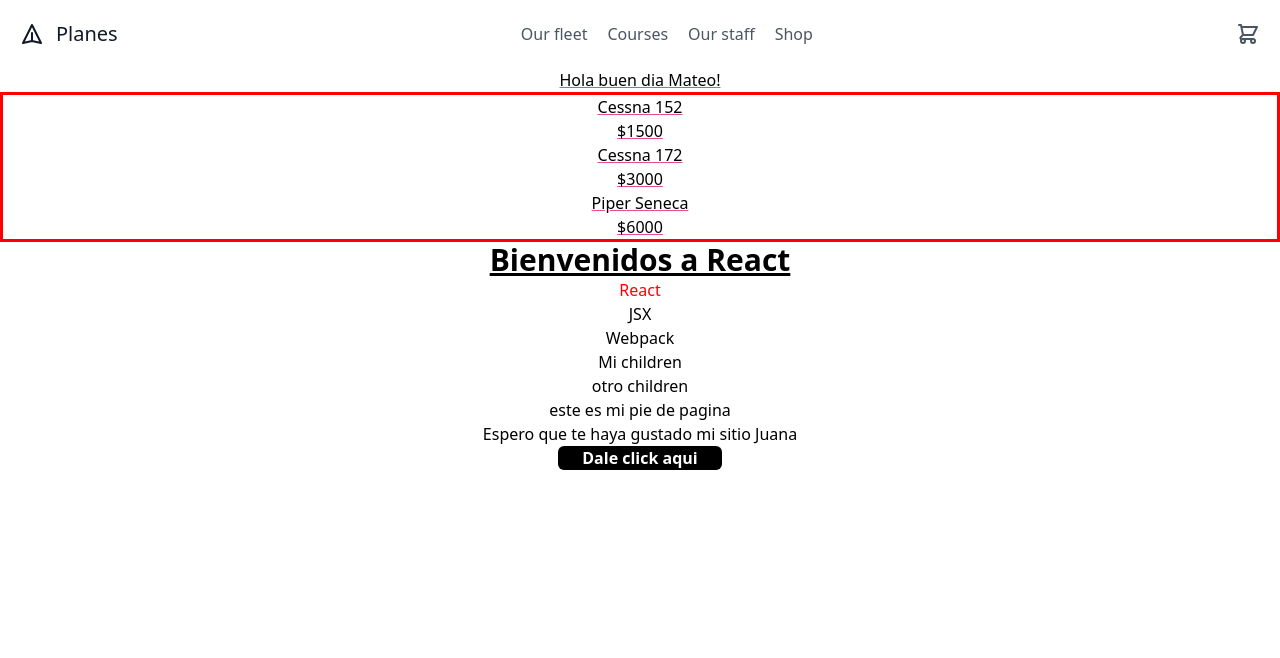
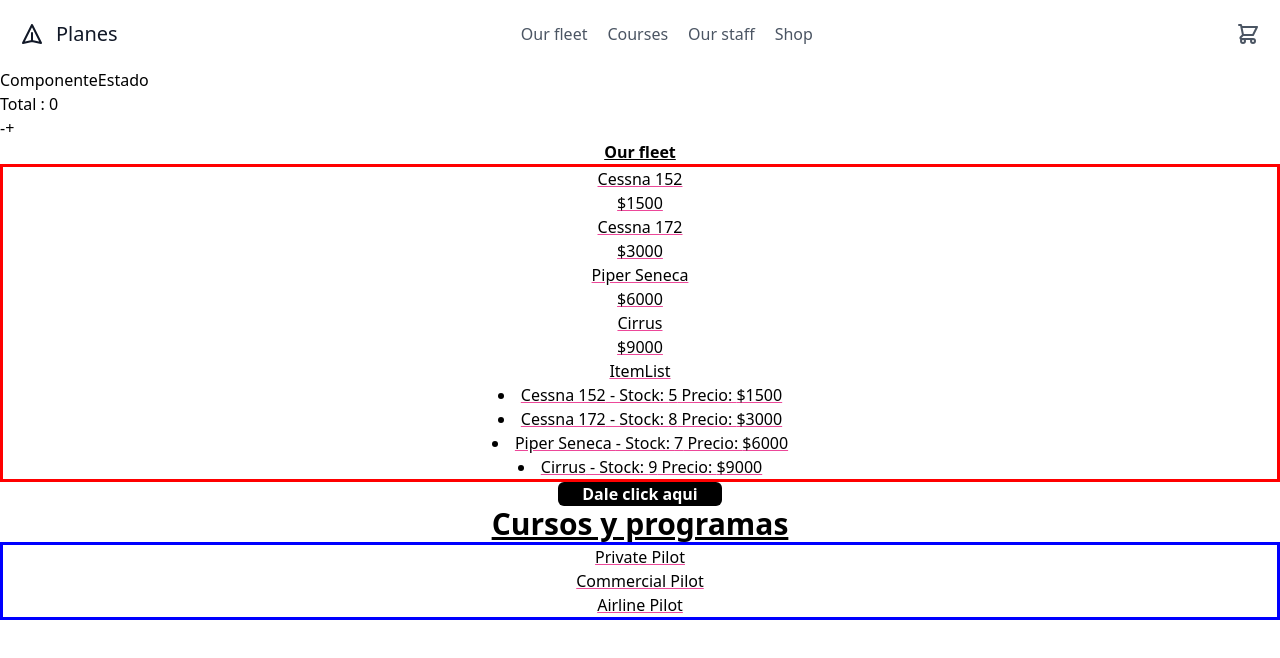
Before and after one commit to CandelaRivero/React, a React (Create React App) app: page /cursos in a window 1280 px wide. Shown: the top 658 px of the page. Built offline with nearby package versions, Linux system fonts and the light colour scheme.

Commit message:
Promises y map

```diff
--- a/src/App.js
+++ b/src/App.js
@@ -3,34 +3,36 @@
 import Footer from './components/Footer';
 import NavBar from './components/NavBar';
 import ItemListContainer from "./container/ItemListContainer";
+import ComponenteEstado from "./class4/ComponenteEstado";
+import Cursos from "./container/Cursos";
 
 function App() {
 
- const mensajeBienvenida = 'Bienvenidos a React'
+ // const mensajeBienvenida = 'Bienvenidos a React'
 
- const stylesLi = {
-   color: 'red'
- }
+// const stylesLi = {
+  // color: 'red'
+ // }
 
- const alertMsg = () => { alert ("Hola") }
+
+
+const alertMsg = () => { alert ("Hola") }
 
   return (
     <>
+
     <NavBar></NavBar>
-    <ItemListContainer nombre="Mateo"></ItemListContainer>
+    <ComponenteEstado></ComponenteEstado>
+    <ItemListContainer></ItemListContainer>
     <div className="App">
 
-      <h1 className="text-3xl font-bold underline">{mensajeBienvenida}</h1>
-      <ul>
-        <li style = {stylesLi}>React</li>
-        <li>JSX</li>
-        <li>Webpack</li>
-      </ul>
+
       <Footer name="Juana" action={alertMsg}>
 
-      <h3>Mi children</h3>
-      <h4>otro children</h4>
+
       </Footer>
+
+      <Cursos></Cursos>
     </div>
     </>
 
@@ -39,3 +41,11 @@
 }
 
 export default App;
+
+/*
+<h1 className="text-3xl font-bold underline">{mensajeBienvenida}</h1>
+<ul>
+  <li style = {stylesLi}>React</li>
+  <li>JSX</li>
+  <li>Webpack</li>
+</ul> */
--- /dev/null
+++ b/src/class4/ComponenteEstado.js
@@ -0,0 +1,98 @@
+
+import { useState} from 'react'
+
+const ComponenteEstado = () => {
+
+
+  const [contador, setContador] = useState(0)
+
+
+  const sumarHandler = () => {
+    setContador( contador + 1)
+   }
+
+   const restarHandler = () => {
+    setContador( contador - 1)
+   }
+
+   console.log ('render de ComponenteEstado');
+
+  return (
+
+    <>
+    <div >ComponenteEstado</div>
+    Total : {contador}
+    <br></br>
+    <button onClick={restarHandler}>-</button>
+    <button onClick={sumarHandler}>+</button>
+
+
+
+
+
+
+    </>
+
+  )
+}
+
+export default ComponenteEstado
+
+
+
+
+
+
+
+
+
+
+
+
+
+
+
+
+
+
+
+
+
+
+
+
+
+
+
+/*
+  const promesa = () => {
+    console.log ('Inicia mi funcion con una promesa');
+
+    const miPromesa = new Promise ( (resolve, reject) => {
+      const random = Math.random()
+      console.log ('random:', random);
+      if (random  < 0.5) {
+        reject ('la promesa se rechazo')
+      } else {
+        resolve ('la promesa se resolvio')
+      }
+    })
+
+
+    miPromesa.then( (res) => {
+      console.log (res);
+    }).catch (e => {                //  esto es lo mismo que poner el catch  , (err)=> { console.log (err); } )
+      console.log(e);
+    }).finally( ()=> {
+      console.log('Finally siempre se ejecuta al final');
+    })
+
+  }
+  */
+
+
+  /*  const productosNombres = [
+    'Cessna 152', 'Cessna 172', 'Piper Seneca', 'Cirrus'
+  ]
+
+  {productosNombres.map ( (n) => <li><span>{n}</span></li>)} */
--- a/src/components/Footer.js
+++ b/src/components/Footer.js
@@ -22,11 +22,7 @@
 
       <>
 
-         {children.map ( e =>
-          <div>{e}</div>
-          )}
-        <span>este es mi pie de pagina</span>
-        <div>Espero que te haya gustado mi sitio {name}</div>
+
         <button className={styles.button} onClick={action} >Dale click aqui</button>
 
 
--- /dev/null
+++ b/src/container/Cursos.js
@@ -0,0 +1,30 @@
+import React from 'react'
+import Cursos2 from "./Cursos2"
+
+const Cursos = ( {nombre}) => {
+
+    const estilos = {
+        nombre: 'class=h-10 px-6 text-center underline decoration-pink-500'
+      }
+
+    const cursos = [
+        {nombre: 'Private Pilot'},
+        {nombre: 'Commercial Pilot'},
+        {nombre: 'Airline Pilot'}
+    ]
+
+  return (
+    <>
+    <div className="text-3xl font-bold underline">Cursos y programas</div>
+    <div className={estilos.nombre} style={{border: "solid blue"}} >
+        <Cursos2 cursos={cursos[0]}></Cursos2>
+        <Cursos2 cursos={cursos[1]}></Cursos2>
+        <Cursos2 cursos={cursos[2]}></Cursos2>
+
+
+    </div>
+    </>
+  )
+}
+
+export default Cursos
--- /dev/null
+++ b/src/container/Cursos2.js
@@ -0,0 +1,11 @@
+import React from 'react'
+
+const Cursos2 = ({cursos}) => {
+  return (
+    <div>
+        <h3>{cursos.nombre}</h3>
+    </div>
+  )
+}
+
+export default Cursos2
--- a/src/container/Item.js
+++ b/src/container/Item.js
@@ -1,6 +1,8 @@
 import React from 'react'
 
 const Item = ({producto}) => {
+
+
   return (
     <div>
         <h3>{producto.nombre}</h3>
--- /dev/null
+++ b/src/container/ItemList.js
@@ -0,0 +1,55 @@
+import {useEffect , useState} from 'react'
+
+const ItemList = () => {
+
+
+
+
+    const  productos = [
+      {id:'1' , name:'Cessna 152' , description: '$1500', stock:'5'},
+      {id:'2' , name:'Cessna 172' , description: '$3000', stock: '8'},
+      {id:'3' , name:'Piper Seneca ' , description: '$6000', stock: '7'},
+      {id:'4' , name:'Cirrus' , description: '$9000', stock: '9'}
+     ]
+
+
+
+     useEffect ( () => {
+      getProducts ()
+      console.log ('se ejecuto el efecto');
+      return () => {
+          console.log ('Limpieza al unmount');
+      }
+    }, [] )
+
+
+    const getProducts = () => {
+      const getProductsPromise = new Promise ( (resolve, reject)=> {
+        setTimeout(() => {
+          resolve (productos)
+        }, 3000);
+
+      })
+
+      getProductsPromise.then (response => {
+        console.log(response);
+      })
+     }
+
+
+
+
+      return (
+
+        <>
+
+        <div>ItemList</div>
+
+        {productos.map (producto => <li key={producto.id}>{producto.name} - Stock:  {producto.stock} Precio: {producto.description} </li> )}
+
+
+    </>
+  )
+}
+
+export default ItemList
--- a/src/container/ItemListContainer.jsx
+++ b/src/container/ItemListContainer.jsx
@@ -1,32 +1,44 @@
-
-
-import React from 'react'
-import Item from './Item'
 
 
 
 
-function ItemListContainer ( {nombre}  ) {
+import Item from './Item'
+import ItemList from './ItemList'
+
+
+
+
+function ItemListContainer (  {nombre} ) {
+
+
 
     const estilos = {
-        nombre: 'class=h-10 px-6 text-center underline decoration-pink-500'
+        nombre: 'class=h-10 px-6 text-center underline decoration-pink-500 '
+      }
+
+      const titulo = {
+        titulo: 'font-bold underline text-center '
       }
 
       const producto = [
         {nombre: 'Cessna 152', precio: '$1500'},
         {nombre: 'Cessna 172', precio: '$3000'},
-        {nombre: 'Piper Seneca', precio: '$6000'}
+        {nombre: 'Piper Seneca', precio: '$6000'},
+        {nombre: 'Cirrus', precio: '$9000'}
       ]
 
         return (
           <>
-          <div className={estilos.nombre} >Hola buen dia {nombre}!</div>
+          <div className={titulo.titulo} >Our fleet</div>
 
           <div className={estilos.nombre} style={{border: "solid red"}}>
           <Item producto={producto[0]}></Item>
           <Item producto={producto[1]}></Item>
           <Item producto={producto[2]}></Item>
+          <Item producto={producto[3]}></Item>
 
+
+         <ItemList></ItemList>
           </div>
           </>
 
```
